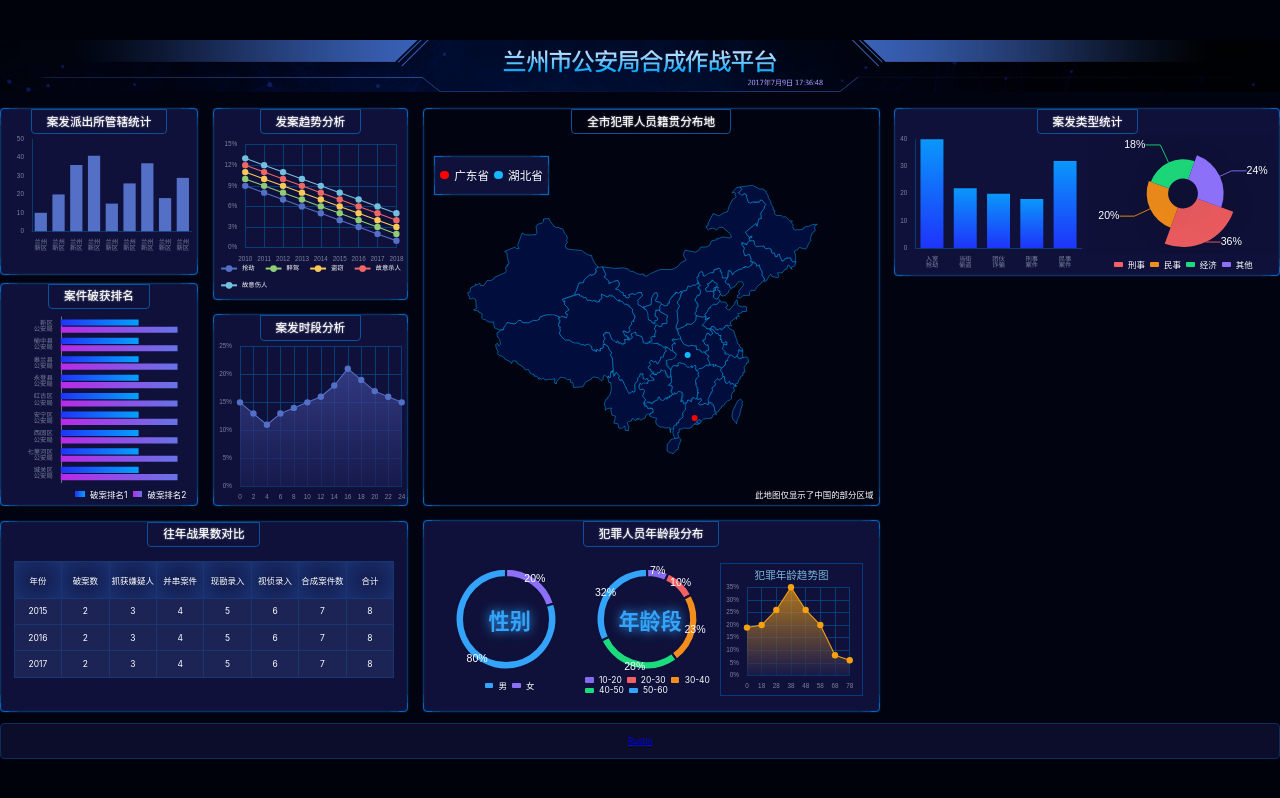
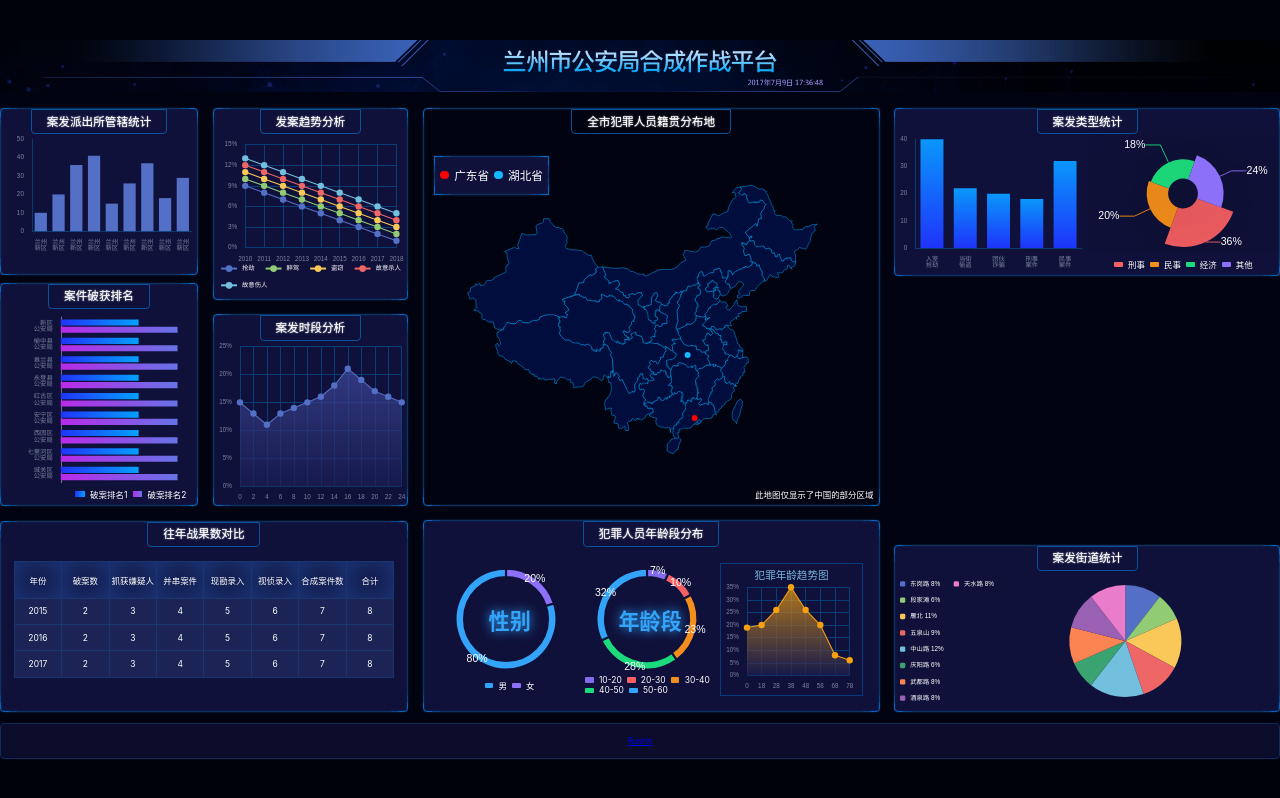
Before and after one commit to rustinliu/Large-screen, a React (Vite) app: page /#/ in a window 1280 px wide. Built offline with nearby package versions, Linux system fonts and the light colour scheme.

Commit message:
完成chart12

```diff
--- /dev/null
+++ b/src/components/chart-12.tsx
@@ -0,0 +1,65 @@
+import React, { useEffect, useRef } from 'react';
+import * as echarts from 'echarts';
+import { createEchartsOptions } from '../shared/create-echarts-options';
+import { px } from '../shared/px';
+export const Chart12 = () => {
+    const divRef = useRef(null);
+    const data = [
+        { value: 0.08, name: '东岗路' },
+        { value: 0.06, name: '段家滩' },
+        { value: 0.11, name: '雁北' },
+        { value: 0.09, name: '五泉山' },
+        { value: 0.12, name: '中山路' },
+        { value: 0.06, name: '庆阳路' },
+        { value: 0.08, name: '武都路' },
+        { value: 0.08, name: '酒泉路' },
+        { value: 0.08, name: '天水路' },
+    ];
+    useEffect(() => {
+        var myChart = echarts.init(divRef.current);
+        myChart.setOption(
+            createEchartsOptions({
+                xAxis: { show: false },
+                yAxis: { show: false },
+                grid: { x: 0, x2: 0, y: 0, y2: 0, containLabel: true },
+                legend: {
+                    orient: 'vertical',
+                    left: 'left',
+                    top: 'center',
+                    textStyle: { color: 'white' },
+                    itemWidth: px(10),
+                    itemHeight: px(10),
+                    formatter(name) {
+                        const value = data.find((i) => i.name === name)?.value * 100 + '%';
+                        return name + ' ' + value;
+                    },
+                },
+                series: [
+                    {
+                        center: ['60%', '50%'],
+                        type: 'pie',
+                        radius: '80%',
+                        label: { show: false },
+                        labelLine: { show: false },
+                        data: data,
+                        emphasis: {
+                            itemStyle: {
+                                shadowBlur: 10,
+                                shadowOffsetX: 0,
+                                shadowColor: 'rgba(0, 0, 0, 0.5)',
+                            },
+                        },
+                    },
+                ],
+            })
+        );
+    }, []);
+
+    return (
+        <div className='chart12'>
+            <div className='chart'>
+                <div className='main' ref={divRef} />
+            </div>
+        </div>
+    );
+};
--- a/src/pages/home.scss
+++ b/src/pages/home.scss
@@ -116,7 +116,8 @@
         .zhanguo,
         .jiguan,
         .nianlingdu,
-        .anfaleixing {
+        .anfaleixing,
+        .anfajiedao {
             height: px(315);
             display: flex;
             flex-direction: column;
@@ -141,7 +142,8 @@
                 width: 100%;
             }
         }
-        .chart11 {
+        .chart11,
+        .chart12 {
             flex: 1;
             display: flex;
             flex-direction: column;
--- a/src/pages/home.tsx
+++ b/src/pages/home.tsx
@@ -12,6 +12,7 @@
 import { Chart9 } from '../components/chart-9';
 import { Chart10 } from '../components/chart-10';
 import { Chart11 } from '../components/chart-11';
+import { Chart12 } from '../components/chart-12';
 export const Home = () => {
     return (
         <div className='home'>
@@ -47,6 +48,12 @@
                             <Chart11 />
                         </div>
                     </div>
+                    <div className='bordered row2 anfajiedao'>
+                        <h2>案发街道统计</h2>
+                        <div className='charts'>
+                            <Chart12 />
+                        </div>
+                    </div>
                 </section>
             </main>
             <footer>
--- a/tsconfig.json
+++ b/tsconfig.json
@@ -4,7 +4,7 @@
 
         /* Basic Options */
         // "incremental": true,                   /* Enable incremental compilation */
-        "target": "es5" /* Specify ECMAScript target version: 'ES3' (default), 'ES5', 'ES2015', 'ES2016', 'ES2017', 'ES2018', 'ES2019', 'ES2020', or 'ESNEXT'. */,
+        "target": "es6" /* Specify ECMAScript target version: 'ES3' (default), 'ES5', 'ES2015', 'ES2016', 'ES2017', 'ES2018', 'ES2019', 'ES2020', or 'ESNEXT'. */,
         "module": "commonjs" /* Specify module code generation: 'none', 'commonjs', 'amd', 'system', 'umd', 'es2015', 'es2020', or 'ESNext'. */,
         // "lib": [],                             /* Specify library files to be included in the compilation. */
         // "allowJs": true,                       /* Allow javascript files to be compiled. */
```
